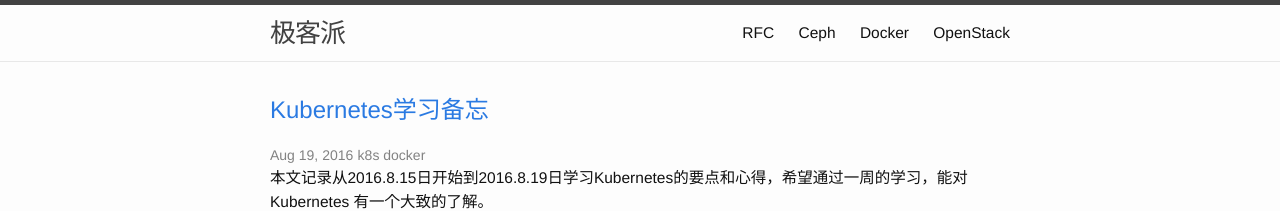
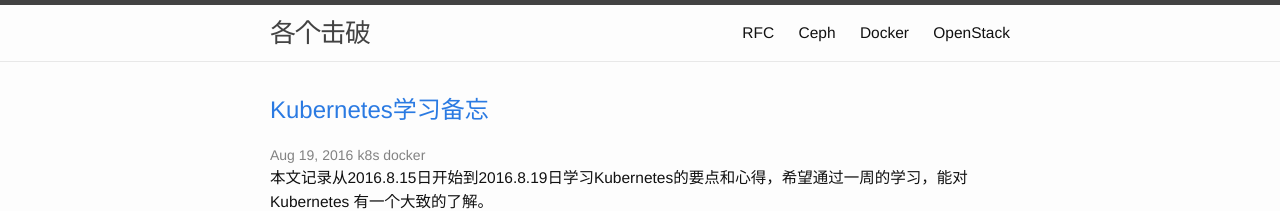
Before and after one commit to zhjwpku/zhjwpku.github.io, a Jekyll site: the page built from index.html, in a window 1280 px wide. Shown: the top 211 px of the page. Built offline with Jekyll 4.4.1, drawn with Linux system fonts in a browser that asks for light colours; the list of posts is cut into pages by our own code.

Commit message:
change the site name to gegejibo
Signed-off-by: Zhao Junwang <zhjwpku@gmail.com>

```diff
--- a/_config.yml
+++ b/_config.yml
@@ -1,4 +1,4 @@
-title: 极客派
+title: 各个击破
 author: 赵军旺
 email: zhjwpku@gmail.com
 d1: Trying to be an excellent programmer.
```
